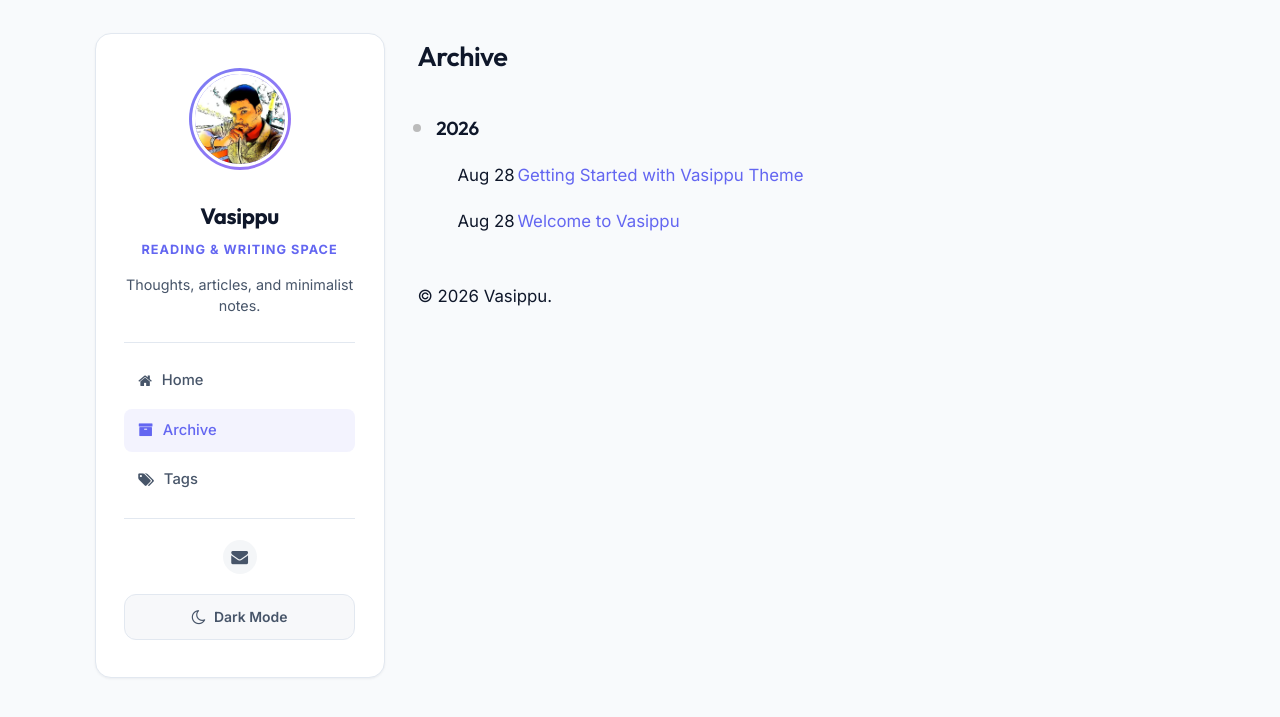
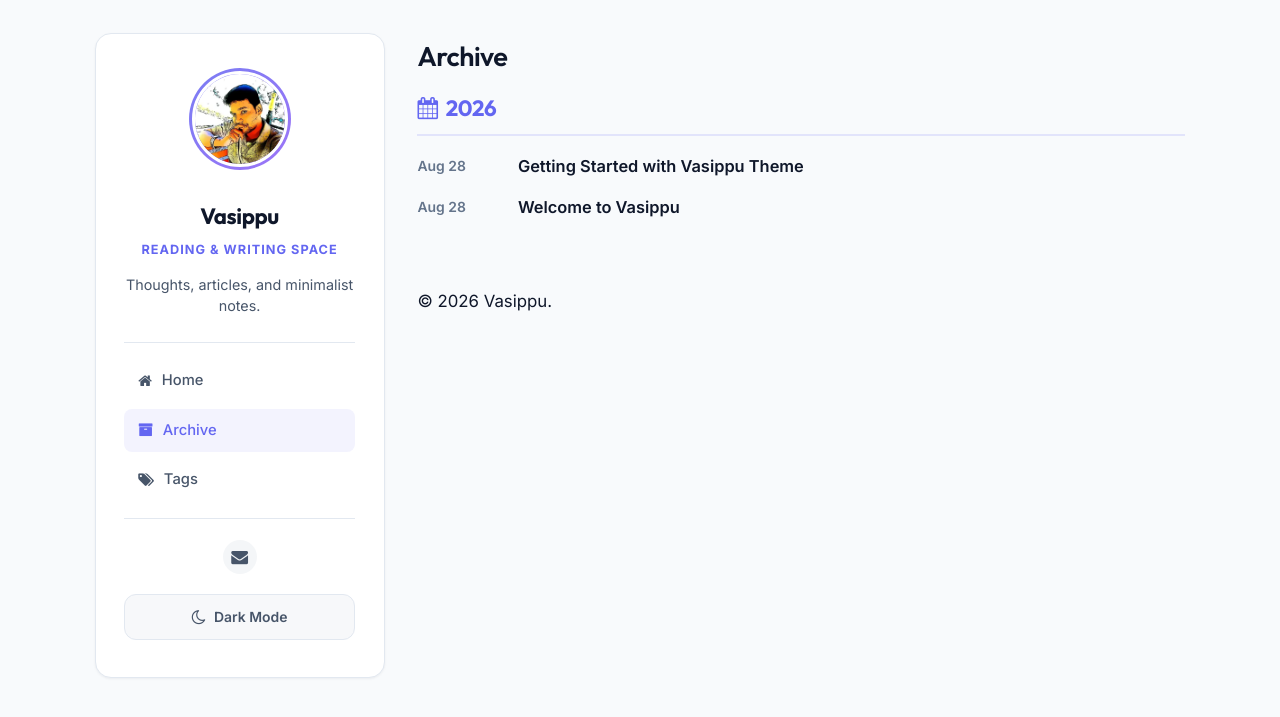
Before and after one commit to vasippu-app/vasippu-app.github.io, a Jekyll site: the page built from archive.html, in a window 1280 px wide. Shown: the top 717 px of the page. Built offline with Jekyll 4.4.1, drawn with Linux system fonts in a browser that asks for light colours.

Commit message:
Fix text visibility, contrast, and links on Tags and Archive pages

```diff
--- a/_sass/pages/_archive.scss
+++ b/_sass/pages/_archive.scss
@@ -1,47 +1,62 @@
-.archive {
-  #timeline {
-    position: relative;
-    &:before {
-      content: '';
-      position: absolute;
-      top: 0;
-      left: -2px;
-      height: 100%;
-      width: 4px;
-      background: $background-color;
+.archive-page {
+  .archive-year-group {
+    margin-bottom: 2.25rem;
+
+    .archive-year {
+      font-size: 1.35rem;
+      font-weight: 700;
+      color: $primary;
+      margin-bottom: 1rem;
+      border-bottom: 2px solid rgba(99, 102, 241, 0.15);
+      padding-bottom: 0.4rem;
+      display: flex;
+      align-items: center;
+      gap: 0.5rem;
+
+      body.dark-mode & {
+        color: #a5b4fc;
+      }
     }
-    &:after {
-      content: "";
-      display: table;
-      clear: both;
+
+    .archive-post-list {
+      list-style: none;
+      padding: 0;
+      margin: 0;
+      display: flex;
+      flex-direction: column;
+      gap: 0.75rem;
     }
-  }
 
-  .archive-title {
-    position: relative;
-    margin: 2em auto 1em;
-    .archive-year {
-      margin-left: 1em;
-      &:before {
-        content: " ";
-        position: absolute;
-        left: 0;
-        top: 50%;
-        margin-left: -4px;
-        margin-top: -4px;
-        width: 8px;
-        height: 8px;
-        background: #bbb;
-        border-radius: 50%;
+    .archive-post-item {
+      display: flex;
+      align-items: center;
+      gap: 1.25rem;
+
+      .archive-post-date {
+        font-size: 0.85rem;
+        font-weight: 600;
+        color: $light-text-muted;
+        min-width: 80px;
+
+        body.dark-mode & {
+          color: $dark-text-muted;
+        }
+      }
+
+      a.archive-post-title {
+        font-size: 1rem;
+        font-weight: 600;
+        color: $light-text-primary !important;
+        transition: color 0.2s ease;
+
+        body.dark-mode & {
+          color: $dark-text-primary !important;
+        }
+
+        &:hover {
+          color: $primary !important;
+        }
       }
     }
   }
-
-
-  ul {
-    list-style: none;
-    li {
-      margin: 1em auto;
-    }
-  }
 }
--- a/_sass/pages/_tags.scss
+++ b/_sass/pages/_tags.scss
@@ -1,58 +1,135 @@
+.tags-page {
+  .page-subtitle {
+    font-size: 1.15rem;
+    color: $light-text-secondary;
+    margin-bottom: 1rem;
+
+    body.dark-mode & {
+      color: $dark-text-secondary;
+    }
+  }
+}
+
 ul.tag-cloud {
-  padding: 2em 0 3em;
-  margin: 0;
-  overflow: hidden;
+  padding: 0;
+  margin: 0 0 2.5rem 0;
   list-style: none;
+  display: flex;
+  flex-wrap: wrap;
+  gap: 0.65rem;
 
   li {
-    display: inline-block;
-    margin-right: .5em;
-    a.post-tag {
-      border-radius: 0.2em;
+    display: inline-flex;
+  }
+
+  a.post-tag {
+    display: inline-flex;
+    align-items: center;
+    gap: 0.35rem;
+    padding: 0.45rem 1rem;
+    border-radius: $border-radius-pill;
+    background: $light-bg;
+    color: $light-text-primary !important;
+    font-size: 0.9rem;
+    font-weight: 600;
+    border: 1px solid $light-card-border;
+    box-shadow: $shadow-sm;
+    transition: all 0.2s ease;
+
+    body.dark-mode & {
+      background: rgba(255, 255, 255, 0.06);
+      color: $dark-text-primary !important;
+      border-color: $dark-card-border;
+    }
+
+    &:hover {
+      background: $primary;
+      color: #ffffff !important;
+      border-color: $primary;
+      transform: translateY(-2px);
+      box-shadow: $shadow-md;
+
+      .tag-count {
+        color: rgba(255, 255, 255, 0.85);
+      }
+    }
+
+    .tag-count {
+      font-size: 0.8rem;
+      font-weight: 500;
+      color: $light-text-muted;
+
+      body.dark-mode & {
+        color: $dark-text-muted;
+      }
     }
   }
 }
 
 .tag-list {
+  display: flex;
+  flex-direction: column;
+  gap: 2rem;
+
   .tag-group {
-    margin-bottom: 2em;
+    scroll-margin-top: 2rem;
+
     .tag-group-title {
-      color: $warning;
-      text-transform: capitalize;
+      font-size: 1.25rem;
+      font-weight: 700;
+      color: $primary;
+      margin-bottom: 1rem;
+      border-bottom: 2px solid rgba(99, 102, 241, 0.15);
+      padding-bottom: 0.5rem;
+      display: flex;
+      align-items: center;
+      gap: 0.5rem;
+
+      body.dark-mode & {
+        color: #a5b4fc;
+      }
+    }
+
+    .tag-item-list {
+      list-style: none;
+      padding: 0;
+      margin: 0;
+      display: flex;
+      flex-direction: column;
+      gap: 0.65rem;
     }
 
     .tag-item {
-      padding-left: 1em;
-      margin-bottom: .5em;
-      a {
-        color: $text-color;
-        &:hover,
-        &:focus {
-          color: lighten($text-color, 24%);
+      display: flex;
+      align-items: center;
+      gap: 1.25rem;
+      padding: 0.4rem 0;
+
+      .tag-item-date {
+        font-size: 0.85rem;
+        font-weight: 600;
+        color: $light-text-muted;
+        min-width: 110px;
+
+        body.dark-mode & {
+          color: $dark-text-muted;
+        }
+      }
+
+      a.tag-item-title {
+        font-size: 1rem;
+        font-weight: 600;
+        color: $light-text-primary !important;
+        transition: color 0.2s ease;
+
+        body.dark-mode & {
+          color: $dark-text-primary !important;
+        }
+
+        &:hover {
+          color: $primary !important;
         }
       }
     }
   }
 }
-
-.cat-list {
-  .cat-group {
-    margin-bottom: 2em;
-    .cat-group-title {
-      color: $warning;
-      text-transform: capitalize;
-    }
-
-    .cat-item {
-      padding-left: 1em;
-      margin-bottom: .5em;
-      a {
-        color: $danger;
-        &:hover,
-        &:focus {
-          color: lighten($danger, 24%);
-        }
-      }
-    }
-  }
-}
--- a/archive.html
+++ b/archive.html
@@ -1,24 +1,25 @@
 ---
 layout: page
-title:  Archive
+title: Archive
 permalink: /archive/
 ---
 
-<div class="archive">
+<div class="archive-page">
   <div class="timeline" id="timeline">
     {% assign posts_by_year = site.posts | group_by_exp:"post", "post.date | date: '%Y' " %}
     {% for group in posts_by_year %}
-      <div class="archive-title">
-        <h4 class="archive-year">{{ group.name }}</h4>
+      <div class="archive-year-group">
+        <h3 class="archive-year"><i class="fa fa-calendar"></i> {{ group.name }}</h3>
+
+        <ul class="archive-post-list">
+        {% for post in group.items %}
+          <li class="archive-post-item">
+            <span class="archive-post-date">{{ post.date | date: "%b %d" }}</span>
+            <a class="archive-post-title" href="{{ post.url | relative_url }}">{{ post.title }}</a>
+          </li>
+        {% endfor %}
+        </ul>
       </div>
-
-      <ul>
-      {% for post in group.items %}
-        <li><div style="width:60px;float:left;">{{ post.date | date: "%b %-d" }}</div> <a href="{{ site.url }}{{ post.url }}">{{ post.title }}</a></li>
-      {% endfor %}
-      </ul>
-
     {% endfor %}
   </div>
-
 </div>
--- /dev/null
+++ b/js/main.js
@@ -0,0 +1,2 @@
+document.addEventListener("DOMContentLoaded", function() {
+});
```
Also changed, not shown: tags.html (+15 -9 lines).
